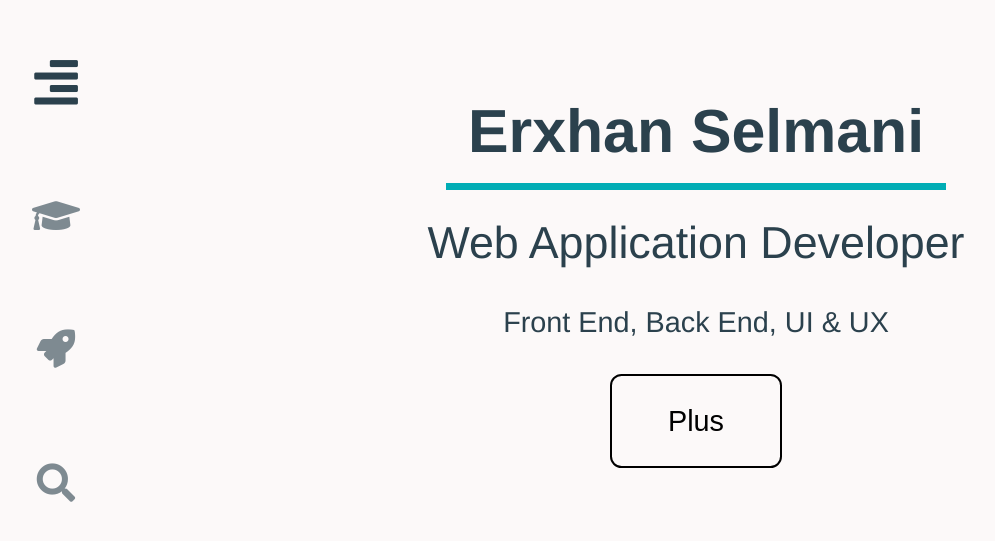
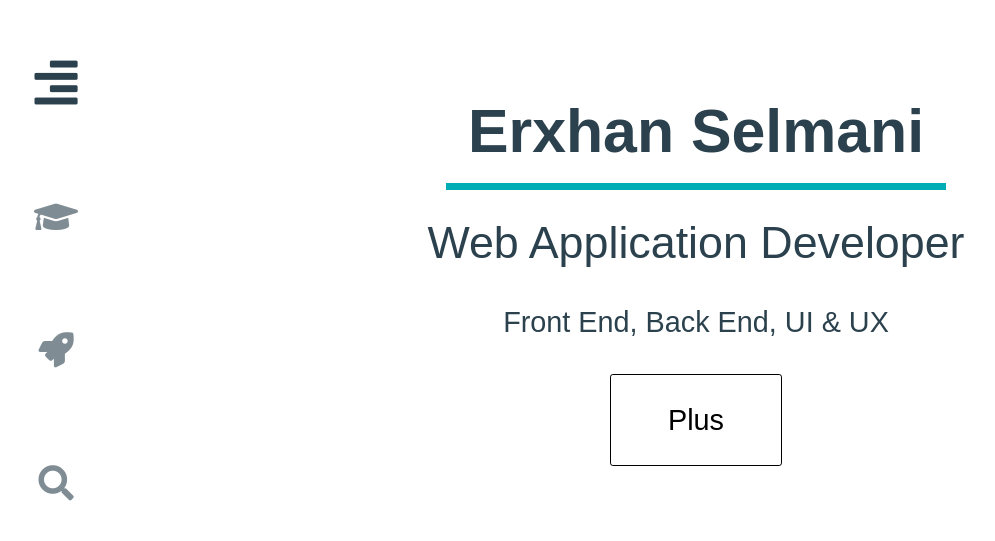
Before and after one commit to Erxhan/Portfolio, a React (Create React App) app: page / in a window 1280 px wide. Shown: the part 117-658 px from the top of the page, without its empty margins (8-1003 px from the left). Built offline with nearby package versions, Linux system fonts and the light colour scheme.

Commit message:
Style changes

```diff
--- a/src/components/Navbar.css
+++ b/src/components/Navbar.css
@@ -1,6 +1,6 @@
 .icon {
   display: grid;
-  font-size: 2.4em;
+  font-size: 2.2em;
   justify-items: center;
   align-items: center;
 }
@@ -27,12 +27,11 @@
 
 .icon:hover .fas {
   font-size: 1.4em;
-  /* transition: all .2s ease-in-out; */
   transition: all .2s cubic-bezier(0.39, 0.575, 0.565, 1);
 }
 
 .iconSelected .fas{
-  font-size: 1.3em;
+  font-size: 1.4em;
   transition: all .1s cubic-bezier(0.39, 0.575, 0.565, 1);
 }
 
--- a/src/components/pages/Page1.css
+++ b/src/components/pages/Page1.css
@@ -34,40 +34,32 @@
   max-width: 150px;
   font-size: 1.8em;
   padding: 1em;
-  border-radius: 0.4em;
-  border: 2px solid;
+  border-radius: 0.1em;
+  border: 1px solid;
   background: none;
 }
 
 #page1 #more:hover {
   cursor: pointer;
-  opacity: 0.5;
+  background: var(--main-color);
+  color: #fff;
+  transition: all 0.2s ease-in-out;
+  /* opacity: 0.5; */
 }
 
 #page1 #texte {
   position: absolute;
   box-shadow: 0px 0px 3px 0px rgba(43, 65, 77, 0.4);
-  background: #FCF9F9;
+  background: #FFF;
   z-index: 3;
   top: 25%;
   left: 25%;
   max-width: 65vw;
   text-align: left;
-  border-radius: 8px;
+  border-radius: 3px;
   line-height: 1.5em;
   font-size: 1.2em;
   animation: .4s ease-in-out popUpModal;
-}
-
-.calque {
-  position: absolute;
-  top: 0;
-  left: 0;
-  background-color: var(--main-color);
-  opacity: 0.1;
-  width: 100vw;
-  height: 100vh;
-  z-index: 2;
 }
 
 @keyframes popUpModal {
@@ -90,19 +82,19 @@
 
 .exitModal {
   display: block;
-  color: #FCF9F9;
+  background: #FFF;
+  color: var(--main-color);
   width: 100%;
   border-radius: 0 0 8px 8px;
   text-align: center;
-  background: var(--main-color);
-  padding: 15px 0;
-  opacity: 0.6;
-  transition: opacity 0.2s ease-in-out;
+  padding: 1em 0;
 }
 
 .exitModal:hover {
   cursor: pointer;
-  opacity: 0.7;
+  color: #FFF;
+  background: var(--main-color);
+  transition: all 0.2s ease-in-out;
 }
 
 @media (max-width: 800px) {
--- a/src/components/pages/Page3.css
+++ b/src/components/pages/Page3.css
@@ -12,7 +12,7 @@
 figure {
   border-radius: 1em;
   padding: 1em;
-  opacity: 0.8;
+  opacity: 0.7;
 }
 
 figure:hover {
@@ -20,7 +20,7 @@ figure:hover {
   box-shadow: 0px 0px 3px 0px rgba(43, 65, 77, 0.5);
   transform: translateY(-4px);
   opacity: 1;
-  transition: all 0.3s ease-in-out;
+  transition: all 0.2s ease-in-out;
 }
 
 img {
--- a/src/components/pages/Page4.css
+++ b/src/components/pages/Page4.css
@@ -9,7 +9,7 @@
 .card {
   background-color: #fff;
   box-shadow: 0px 0px 3px 0px rgba(43, 65, 77, 0.5);
-  border-radius: 1em;
+  border-radius: 3px;
   padding: 2em 0;
   text-decoration: none;
   font-weight: 100;
--- a/src/index.css
+++ b/src/index.css
@@ -1,8 +1,6 @@
 body {
-  font-family: Helvetica;
+  font-family: Arial, Helvetica, sans-serif;
   overflow: hidden;
-  background: #FCF9F9;
-  font-size: 16px;
   --main-color: #2B414D;
   --second-color: #343434;
   color: var(--main-color);
```
